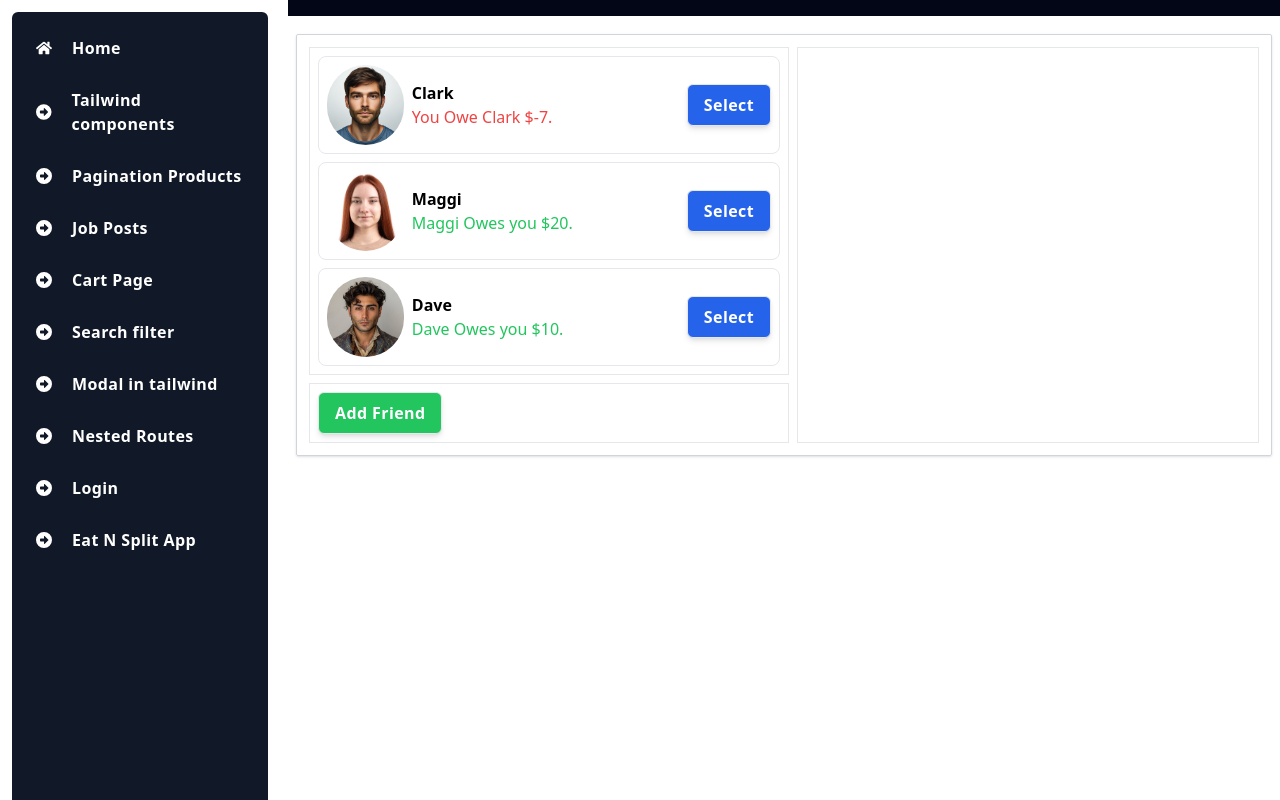
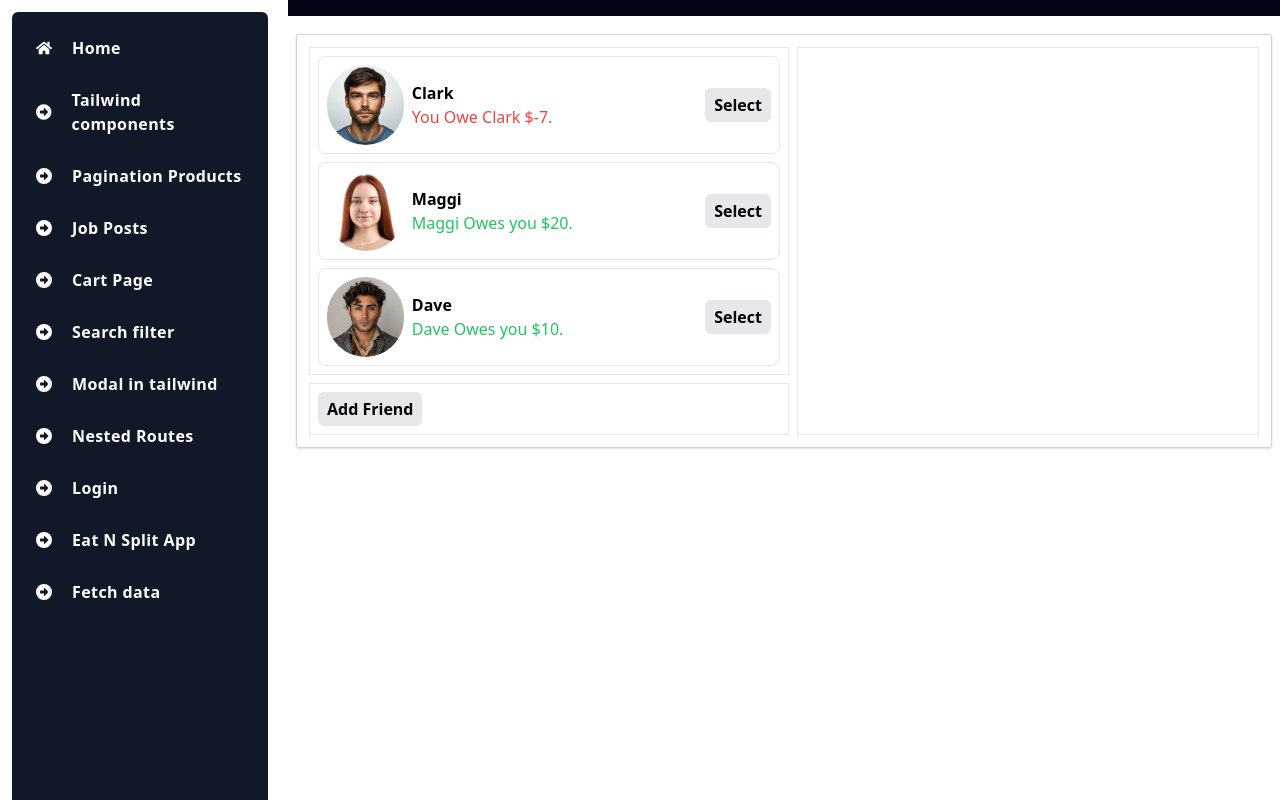
Before and after one commit to randhavevaibhav/reactProblems, a React (Vite) app: page /eatNsplit in a window 1280 px wide. Built offline with nearby package versions, Linux system fonts and the light colour scheme.

Commit message:
added work

```diff
--- a/package.json
+++ b/package.json
@@ -15,6 +15,8 @@
     "lodash": "^4.17.21",
     "react": "^18.3.1",
     "react-dom": "^18.3.1",
+    "react-error-boundary": "^5.0.0",
+    "react-hook-form": "^7.54.2",
     "react-icons": "^5.3.0",
     "react-router-dom": "^7.0.2",
     "react-window": "^1.8.10",
--- a/src/App.jsx
+++ b/src/App.jsx
@@ -1,7 +1,7 @@
 //React imports
 import { Routes, Route } from "react-router-dom";
 import { useState, createContext } from "react";
-
+import { ErrorBoundary } from "react-error-boundary";
 //React imports
 
 // components import
@@ -25,15 +25,28 @@ import Login from "./pages/Login";
 import ProtectedRoute from "./pages/NestedRoutes/ProtectedRoutes/ProtectedRoute";
 import ProtectedUserHome from "./pages/NestedRoutes/ProtectedRoutes/ProtectedUserHome";
 import EatNSplit from "./pages/EatNSplit/EatNSplit";
+import FetchData from "./pages/FetchData";
 //Page imports
 
 export const GlobalContext = createContext();
+
+const Fallback = ({ error }) => {
+  console.log("fallback");
+  return (
+    <>
+      <h3>Something went Wrong !!!</h3>
+      <pre>{error.message}</pre>
+    </>
+  );
+};
+
 function App() {
   const [isSidebarOpen, setIsSidebarOpen] = useState(false);
 
   const [isAuth, setIsAuth] = useState(false);
   return (
     <>
+      <ErrorBoundary FallbackComponent={Fallback}>
         <GlobalContext.Provider
           value={{
             SidebarContext: { isSidebarOpen, setIsSidebarOpen },
@@ -45,7 +58,10 @@ function App() {
           <Routes>
             <Route path="/" element={<Home />} />
             <Route path="/tailwindcompo" element={<TailwindCompo />} />
-          <Route path="/paginationproducts" element={<PaginationProducts />} />
+            <Route
+              path="/paginationproducts"
+              element={<PaginationProducts />}
+            />
             <Route path="/jobpost" element={<JobPostPage />} />
             <Route path="/cartpage" element={<CartPage />} />
             <Route path="/searchfilter" element={<SearchFilter />} />
@@ -61,8 +77,10 @@ function App() {
               <Route path="/userhome" element={<ProtectedUserHome />} />
             </Route>
             <Route path="/eatNsplit" element={<EatNSplit />} />
+            <Route path="/fetchdata" element={<FetchData />} />
           </Routes>
         </GlobalContext.Provider>
+      </ErrorBoundary>
     </>
   );
 }
--- a/src/components/Buttton/Button.jsx
+++ b/src/components/Buttton/Button.jsx
@@ -1,54 +1,53 @@
+import React, { forwardRef } from "react";
 import { twMerge } from "tailwind-merge";
 
-const buttonTransition = `hover:-translate-y-1 active:translate-y-1 delay-50 transition-all`;
-const spacer = " ";
+const Button = forwardRef(
+  (
+    {
+      children,
+      className,
+      size,
+      varient,
+      onClick,
+      disabled,
+      onMouseOver,
+      isLoading,
+    },
+    ref
+  ) => {
+    const btnSizes = {
+      small: "text-xs",
+      large: "text-2xl",
+    };
 
-const varientList = {
-  Primary: `text-black bg-white hover:bg-gray-100 disabled:bg-gray-50 `,
-  Secondary: `text-white bg-blue-600 hover:bg-blue-700 disabled:bg-blue-300`,
-  Success: `text-white bg-green-500 hover:bg-green-600 disabled:bg-green-300`,
-  Error: `text-white bg-red-500 hover:bg-red-600 disabled:bg-red-300`,
-};
+    const btnVarients = {
+      primary: `bg-blue-500 text-white`,
+      secondary: `bg-black text-white`,
+      danger: `bg-red-500 text-white`,
+      success: `bg-green-500 text-white`,
+    };
+    const defaultClasses = `font-semibold border rounded-md px-2 py-1 text-black bg-gray-200 hover:brightness-[0.9] disabled:opacity-40 disabled:brightness-[1] disabled:cursor-not-allowed
+    ${isLoading ? "hover:cursor-wait" : ""}
+    `;
 
-const getVarientClasses = (
-  varient = "Primary",
-  isDisabled = false,
-  animated = false
-) => {
-  return isDisabled
-    ? varientList[varient]
-    : varientList[varient] + spacer + (animated ? buttonTransition : ""); //spacer is IMP
-};
-
-const BaseClasses = `px-4 py-2  border rounded-md shadow-md font-semibold tracking-wide`;
-
-const Button = ({
-  children,
-  onClick = () => {},
-  handleOnHover = () => {},
-  isDisable = false,
-  type = "button",
-  variant = "Primary",
-  className,
-  animated = false,
-}) => {
-  return (
-    <>
+    const mergedClasses = twMerge(
+      defaultClasses,
+      btnSizes[size],
+      btnVarients[varient]
+    );
+    const overrideClasses = twMerge(mergedClasses, className);
+    return (
       <button
-        type={type}
+        className={overrideClasses}
+        disabled={disabled}
         onClick={onClick}
-        onMouseOver={handleOnHover}
-        disabled={isDisable}
-        className={twMerge(
-          getVarientClasses(variant, isDisable, animated),
-          BaseClasses,
-          className
-        )}
+        onMouseOver={onMouseOver}
+        ref={ref}
       >
         {children}
       </button>
-    </>
-  );
-};
+    );
+  }
+);
 
 export default Button;
--- a/src/components/Sidebar/Sidebar.jsx
+++ b/src/components/Sidebar/Sidebar.jsx
@@ -67,6 +67,9 @@ const Sidebar = () => {
           <SidebarItem displayName="Eat N Split App" linkTo={"/eatNsplit"}>
             <FaCircleRight />
           </SidebarItem>
+          <SidebarItem displayName="Fetch data" linkTo={"/fetchdata"}>
+            <FaCircleRight />
+          </SidebarItem>
         </ul>
       </aside>
     </>
--- /dev/null
+++ b/src/hooks/useAllData.js
@@ -0,0 +1,24 @@
+import React, { useState, useEffect } from 'react';
+import wait from '../utils/wait.js';
+export default function useAllData() {
+  const [sidebarData, setSidebarData] = useState(null);
+  const [mainMenuData, setMainMenuData] = useState(null);
+
+  useEffect(() => {
+    //function to fetch all data at once with Promise.all then passing it down with props
+    const fetchAllData = async () => {
+      const res = await Promise.all([wait(3500), wait(5000)]);
+      console.log('res===> ', res);
+      const [sidebarRes, mainMenuRes] = await Promise.all(res);
+      setSidebarData(sidebarRes);
+      setMainMenuData(mainMenuRes);
+    };
+
+    fetchAllData();
+  }, []);
+
+  return {
+    sidebarData,
+    mainMenuData,
+  };
+}
--- /dev/null
+++ b/src/hooks/useData.js
@@ -0,0 +1,25 @@
+import React, { useState, useEffect } from 'react';
+import wait from '../utils/wait';
+//hook for simulating data fetching
+export default function useData({ delay = 3000 }) {
+  const [data, setData] = useState(null);
+  const [isLoading, setIsLoading] = useState(false);
+
+  useEffect(() => {
+    const dummyFetch = async () => {
+      return new Promise(async (resolve, reject) => {
+        setIsLoading(true);
+        const res = await wait(delay);
+
+        setData(res);
+        setIsLoading(false);
+      });
+    };
+    dummyFetch();
+  }, []);
+
+  return {
+    data,
+    isLoading,
+  };
+}
--- /dev/null
+++ b/src/pages/FetchData.jsx
@@ -0,0 +1,97 @@
+import React, { useState, useEffect } from "react";
+
+// components import
+import MainLayout from "../components/MainLayout/MainLayout";
+import Container from "../components/Container/Container";
+// components import
+
+import useData from "../hooks/useData.js";
+import useAllData from "../hooks/useAllData.js";
+
+function MainMenu({ mainMenuData }) {
+  const [count, setCount] = useState(1);
+  const { data } = useData({ delay: 5000 });
+
+  useEffect(() => {
+    let interval = setInterval(() => {
+      setCount((count) => count + 1);
+    }, 1000);
+    return () => {
+      clearInterval(interval);
+    };
+  }, []);
+
+  if (!mainMenuData) return <p>Loading Main Menu .... {count}</p>; //fetching data in App with Promise.all and then //passing it down <=== better way
+  // if (!data) return <p>Loading Main Menu .....{count}</p>; //fetching data inside each component
+  return (
+    <>
+      <h3>Main Menu with {mainMenuData}</h3>
+    </>
+  );
+}
+
+function Comments() {
+  const { data } = useData({});
+  if (!data) return <p>Loading Comments .....</p>;
+  return (
+    <>
+      <h3>Comments </h3>
+    </>
+  );
+}
+
+function Sidebar({ sidebarData }) {
+  const [count, setCount] = useState(1);
+  const { data } = useData({ delay: 3000 });
+  useEffect(() => {
+    let interval = setInterval(() => {
+      setCount((count) => count + 1);
+    }, 1000);
+
+    return () => {
+      clearInterval(interval);
+    };
+  }, []);
+
+  if (!sidebarData) return <p>Loading Sidebar .....{count}</p>; //fetching data in App with Promise.all and then //passing it down <=== better way
+  // if (!data) return <p>Loading Sidebar .....{count}</p>; //fetching data inside each component
+  return (
+    <>
+      <div>
+        <h3>Sidebar with {sidebarData}</h3>
+        <Comments />
+      </div>
+    </>
+  );
+}
+
+const FetchData = () => {
+  const { data } = useData({ delay: 4000 });
+  const { sidebarData, mainMenuData } = useAllData();
+
+  console.log("App re-render !!");
+
+  if (!data)
+    return (
+      <div>
+        <p className="mx-auto w-fit">Loading App...</p>
+      </div>
+    );
+
+  return (
+    <>
+      <MainLayout>
+        <Container>
+          <div className="grid grid-cols-2">
+            <Sidebar sidebarData={sidebarData} />
+            <div>
+              <MainMenu mainMenuData={mainMenuData} />
+            </div>
+          </div>
+        </Container>
+      </MainLayout>
+    </>
+  );
+};
+
+export default FetchData;
--- /dev/null
+++ b/src/utils/wait.js
@@ -0,0 +1,8 @@
+//func for simulating server delay
+export default function wait(delay = 600) {
+  return new Promise((resolve, reject) => {
+    setTimeout(() => {
+      resolve('resloved !!');
+    }, delay);
+  });
+}
```
Also changed, not shown: 1 other file (tests, documents, lock files or other folders). Lines whose indentation alone changed are shown as unchanged.
